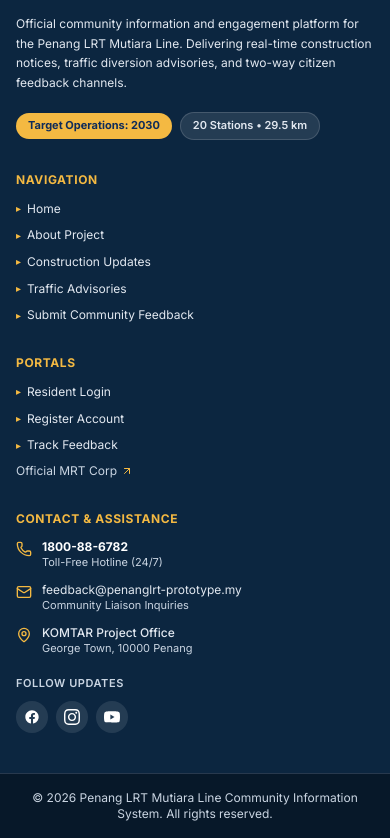
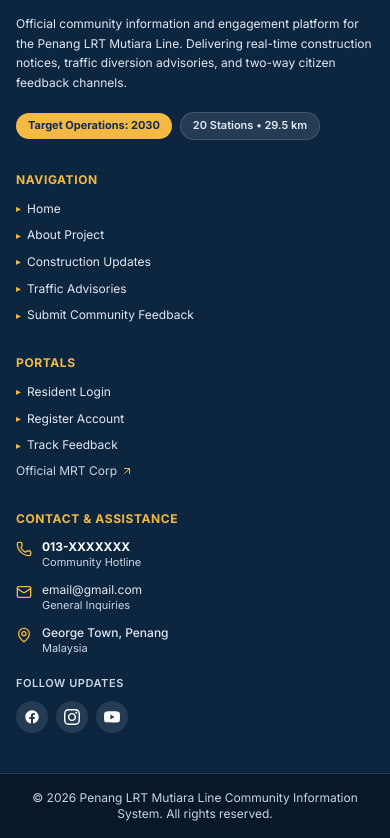
Before and after one commit to HazriqAfiq/Mutiara-LRT-Line-Community-Information-System, a React (Vite) app in the folder frontend/: page / in a window 390 px wide. Shown: the part 7467-8305 px from the top of the page. Built offline with nearby package versions, Linux system fonts and the light colour scheme.

Commit message:
Update footer contact details to dummy phone, email, and location

```diff
--- a/frontend/src/components/layout/Footer.jsx
+++ b/frontend/src/components/layout/Footer.jsx
@@ -163,12 +163,12 @@
                 <Phone size={16} className="text-[#F4B942] flex-shrink-0 mt-0.5" />
                 <div>
                   <a
-                    href="tel:1800886782"
+                    href="tel:0130000000"
                     className="font-bold text-white hover:text-[#F4B942] transition-colors"
                   >
-                    1800-88-6782
+                    013-XXXXXXX
                   </a>
-                  <p className="text-[11px] text-slate-300">Toll-Free Hotline (24/7)</p>
+                  <p className="text-[11px] text-slate-300">Community Hotline</p>
                 </div>
               </li>
 
@@ -176,20 +176,20 @@
                 <Mail size={16} className="text-[#F4B942] flex-shrink-0 mt-0.5" />
                 <div>
                   <a
-                    href="mailto:feedback@penanglrt-prototype.my"
-                    className="text-slate-200 hover:text-white transition-colors break-all"
+                    href="mailto:email@gmail.com"
+                    className="text-slate-200 hover:text-white transition-colors"
                   >
-                    feedback@penanglrt-prototype.my
+                    email@gmail.com
                   </a>
-                  <p className="text-[11px] text-slate-300">Community Liaison Inquiries</p>
+                  <p className="text-[11px] text-slate-300">General Inquiries</p>
                 </div>
               </li>
 
               <li className="flex items-start gap-2.5">
                 <MapPin size={16} className="text-[#F4B942] flex-shrink-0 mt-0.5" />
                 <div>
-                  <span className="text-slate-200 font-medium">KOMTAR Project Office</span>
-                  <p className="text-[11px] text-slate-300">George Town, 10000 Penang</p>
+                  <span className="text-slate-200 font-medium">George Town, Penang</span>
+                  <p className="text-[11px] text-slate-300">Malaysia</p>
                 </div>
               </li>
             </ul>
```
